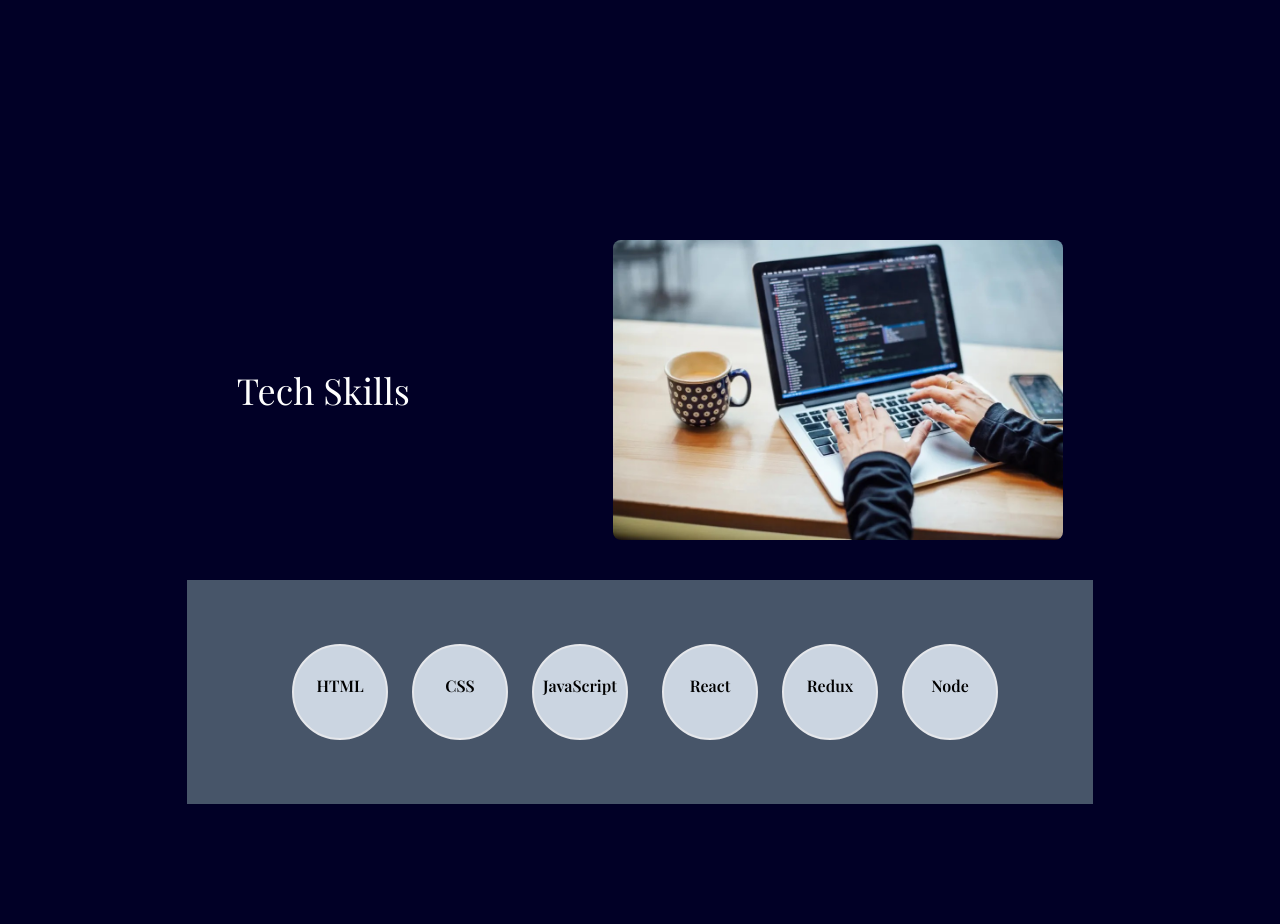
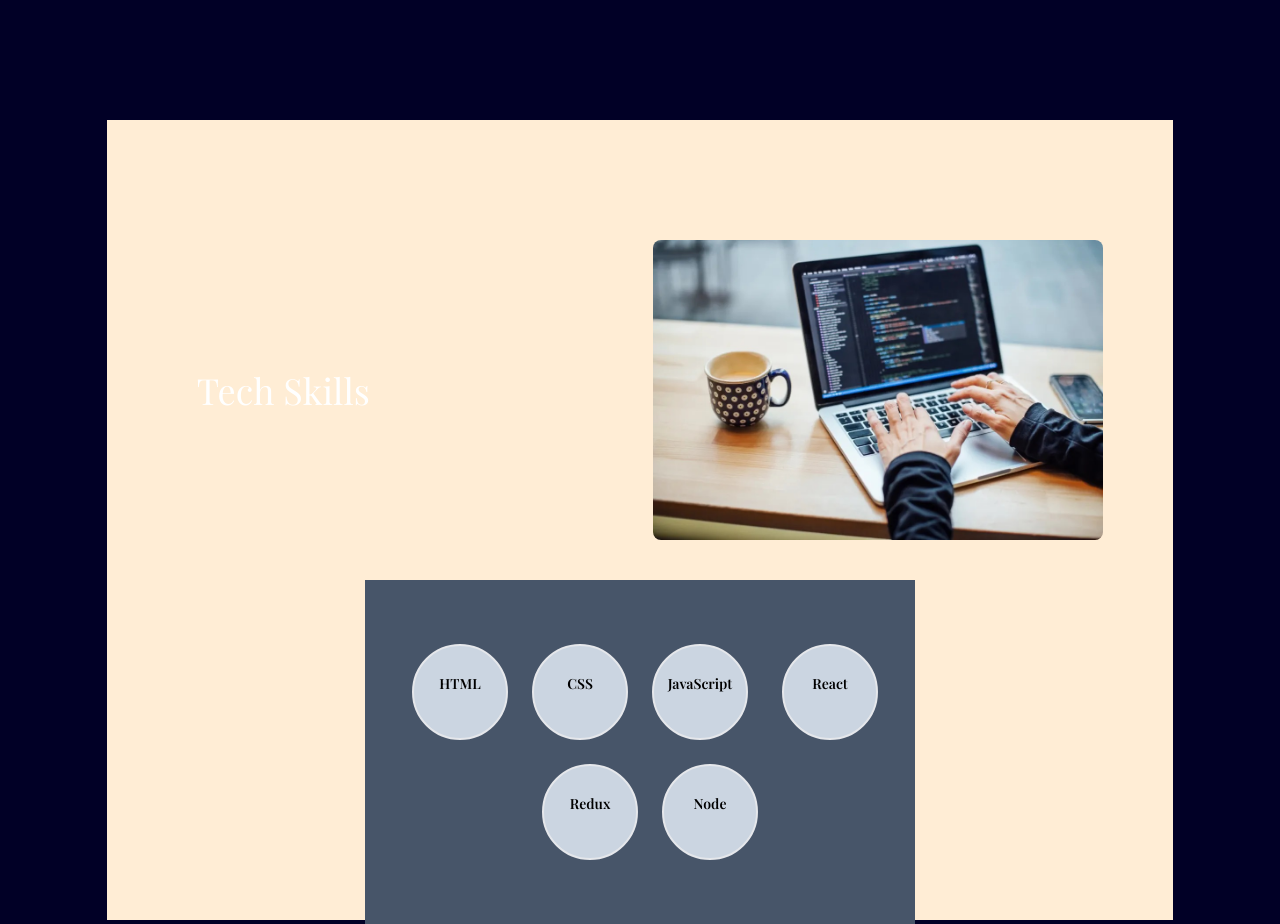
Before and after one commit to AvresCode/portfolio, a React (Create React App) app: page / in a window 1280 px wide. Shown: the part 720-1644 px from the top of the page. Built offline with nearby package versions, Linux system fonts and the light colour scheme; the HTML template or start-up script is replaced by a standard one.

Commit message:
edit style

```diff
--- a/src/components/Skills.jsx
+++ b/src/components/Skills.jsx
@@ -32,10 +32,10 @@ export const Skills = () => {
   };
 
   const skillsStyle =
-    'font-playfair text-l font-bold border-2 rounded-full w-24 h-24 bg-slate-300 text-black  pt-7 text-center';
+    'font-playfair  font-bold border-2 rounded-full w-20 h-20 ss:w-24 ss:h-24 bg-slate-300 text-black  pt-7 text-center';
 
   return (
-    <section id="skills" className="my-10 p-20 md:h-full">
+    <section id="skills" className="my-10 py-20 px-10 md:h-full bg-orange-100">
       <MotionContainer
         className="flex flex-col items-center gap-20 md:flex-row md:justify-between py-10 px-10 "
         variants={headerVariant}
@@ -45,10 +45,10 @@ export const Skills = () => {
         <img
           alt="skills"
           src="assets/codingb.jpg"
-          className="z-10 w-full max-w-[370px] lg:max-w-[450px] rounded-lg "
+          className="z-10 w-full max-w-[370px] lg:max-w-[450px] min-w-[300px] rounded-lg "
         />
       </MotionContainer>
-      <div className="bg-slate-600 py-16 px-10 flex gap-6 justify-center flex-wrap">
+      <div className="bg-slate-600 py-16 xs:px-10 px-3 flex gap-6 justify-center flex-wrap   sm:w-[550px] mx-auto text-sm">
         <MotionContainer
           children="HTML"
           className={skillsStyle}
```
